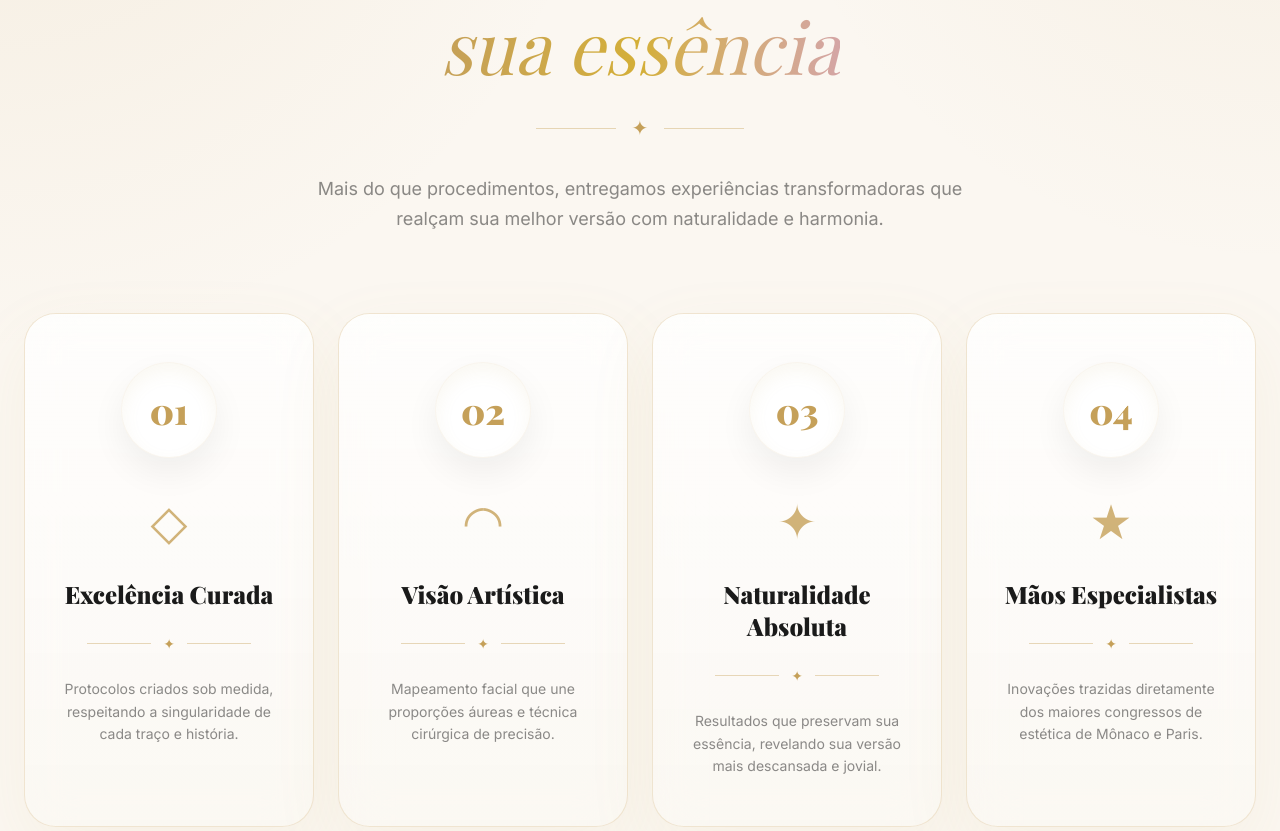
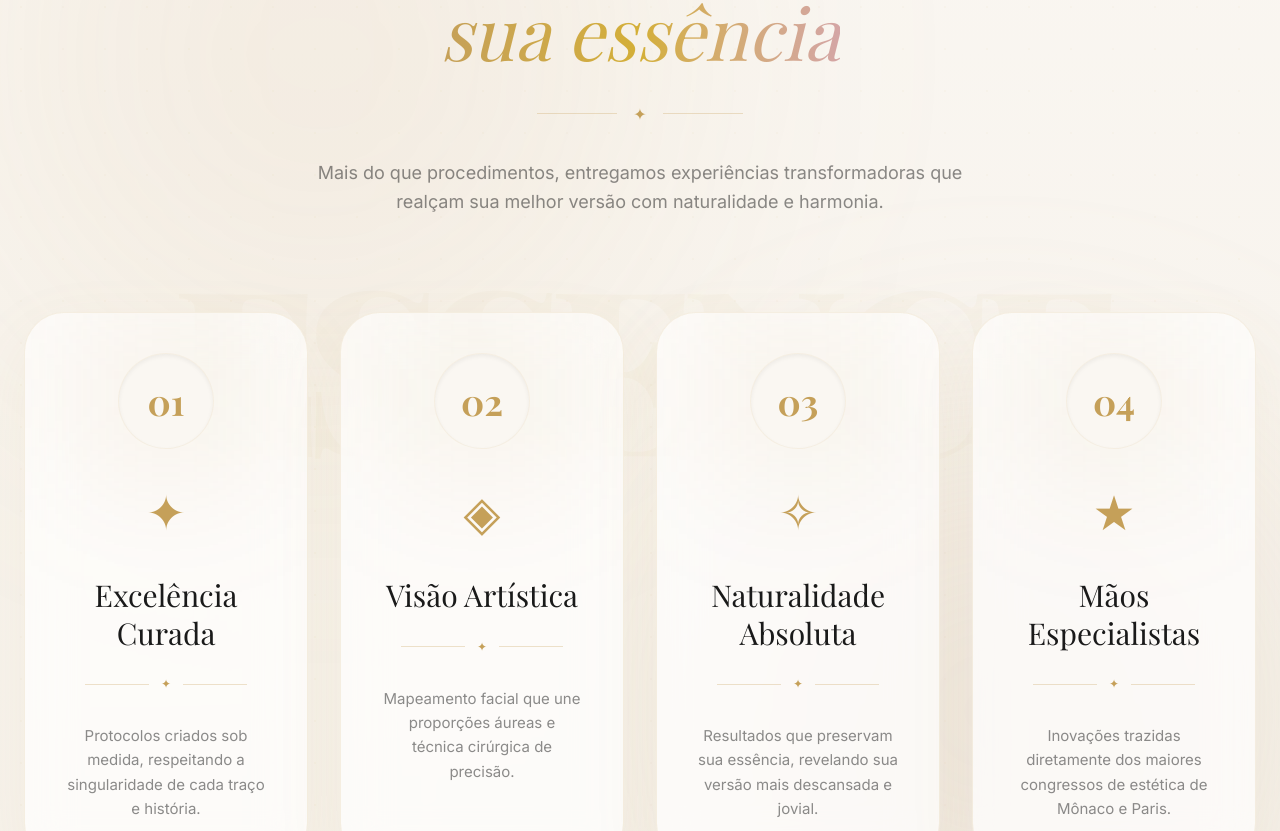
Before and after one commit to GuCoutinhoo/clinicavivence, a React (Vite) app: page / in a window 1280 px wide. Shown: the part 6980-7811 px from the top of the page. Built offline with nearby package versions, Linux system fonts and the light colour scheme; a web font is replaced by a local one.

Commit message:
Update App.tsx

```diff
--- a/src/App.tsx
+++ b/src/App.tsx
@@ -919,19 +919,19 @@ const BenefitsSection = () => {
     const benefits = [
         {
             number: '01',
-            icon: '◇',
+            icon: '✦',
             title: 'Excelência Curada',
             desc: 'Protocolos criados sob medida, respeitando a singularidade de cada traço e história.'
         },
         {
             number: '02',
-            icon: '◜◝',
+            icon: '◈',
             title: 'Visão Artística',
             desc: 'Mapeamento facial que une proporções áureas e técnica cirúrgica de precisão.'
         },
         {
             number: '03',
-            icon: '✦',
+            icon: '✧',
             title: 'Naturalidade Absoluta',
             desc: 'Resultados que preservam sua essência, revelando sua versão mais descansada e jovial.'
         },
@@ -944,69 +944,140 @@ const BenefitsSection = () => {
     ];
 
     return (
-        <section id="sobre" className="py-32 bg-[#fbf7f1] relative overflow-hidden">
-            <div className="absolute inset-0 bg-[radial-gradient(circle_at_top_left,rgba(197,160,89,0.12),transparent_35%),radial-gradient(circle_at_top_right,rgba(197,160,89,0.10),transparent_30%)]" />
+        <section
+            id="sobre"
+            className="relative py-32 overflow-hidden bg-gradient-to-b from-[#faf7f2] to-[#f6f1ea]"
+        >
+
+            {/* HUGE BACKGROUND WORD */}
+            <div className="absolute inset-0 flex items-center justify-center pointer-events-none overflow-hidden">
+                <span
+                    className="
+                        text-[22vw]
+                        md:text-[18vw]
+                        font-serif
+                        font-black
+                        tracking-[-0.08em]
+                        text-gold/[0.035]
+                        whitespace-nowrap
+                        select-none
+                        leading-none
+                    "
+                >
+                    ESSENCE
+                </span>
+            </div>
+
+            {/* Fundo decorativo */}
+            <div className="absolute inset-0 opacity-[0.04] pointer-events-none">
+                <div
+                    className="absolute inset-0"
+                    style={{
+                        backgroundImage:
+                            'radial-gradient(#c5a059 1px, transparent 1px)',
+                        backgroundSize: '42px 42px',
+                    }}
+                />
+            </div>
+
+            <div className="absolute top-0 left-0 w-[40rem] h-[40rem] bg-gold/10 blur-[140px] rounded-full" />
+            <div className="absolute bottom-0 right-0 w-[35rem] h-[35rem] bg-[#d8c3b5]/20 blur-[120px] rounded-full" />
 
             <div className="container mx-auto px-6 relative z-10">
-                <div className="text-center mb-20">
+
+                {/* HEADER */}
+                <div className="text-center max-w-4xl mx-auto mb-24">
+
                     <span className="text-[11px] uppercase tracking-[0.6em] font-black text-gold">
                         Nossa Filosofia
                     </span>
 
-                    <h2 className="text-5xl md:text-7xl font-serif mt-6 mb-6 text-luxury-black leading-tight">
-                        Beleza que respeita <br />
-                        <span className="italic text-gradient-gold">sua essência</span>
+                    <h2 className="mt-8 text-5xl md:text-7xl leading-[1.05] font-serif text-luxury-black">
+                        Beleza que respeita
+                        <br />
+                        <span className="italic text-gradient-gold">
+                            sua essência
+                        </span>
                     </h2>
 
-                    <div className="flex items-center justify-center gap-4 mb-8">
-                        <span className="w-20 h-px bg-gold/40" />
-                        <span className="text-gold text-xl">✦</span>
-                        <span className="w-20 h-px bg-gold/40" />
+                    <div className="flex items-center justify-center gap-4 mt-8 mb-8">
+                        <span className="w-20 h-px bg-gold/30" />
+                        <span className="text-gold">✦</span>
+                        <span className="w-20 h-px bg-gold/30" />
                     </div>
 
-                    <p className="max-w-2xl mx-auto text-luxury-black/50 text-lg leading-relaxed">
-                        Mais do que procedimentos, entregamos experiências transformadoras
-                        que realçam sua melhor versão com naturalidade e harmonia.
+                    <p className="text-lg text-luxury-black/50 leading-relaxed max-w-2xl mx-auto">
+                        Mais do que procedimentos, entregamos experiências
+                        transformadoras que realçam sua melhor versão com
+                        naturalidade e harmonia.
                     </p>
                 </div>
 
-                <div className="grid grid-cols-1 md:grid-cols-2 lg:grid-cols-4 gap-6">
+                {/* CARDS */}
+                <div className="grid grid-cols-1 md:grid-cols-2 xl:grid-cols-4 gap-8">
+
                     {benefits.map((b, i) => (
                         <motion.div
                             key={i}
                             initial={{ opacity: 0, y: 40 }}
                             whileInView={{ opacity: 1, y: 0 }}
                             viewport={{ once: true }}
-                            transition={{ delay: i * 0.12, duration: 0.7 }}
-                            className="group relative bg-white/55 backdrop-blur-xl border border-gold/25 rounded-[2rem] px-8 py-12 text-center shadow-[0_25px_70px_rgba(197,160,89,0.08)] hover:shadow-[0_35px_90px_rgba(197,160,89,0.16)] hover:-translate-y-3 transition-all duration-700 overflow-hidden"
+                            transition={{ delay: i * 0.12 }}
+                            whileHover={{ y: -10 }}
+                            className="
+                                relative
+                                rounded-[2.5rem]
+                                border border-gold/15
+                                bg-white/70
+                                backdrop-blur-xl
+                                p-10
+                                overflow-hidden
+                                shadow-[0_25px_70px_rgba(197,160,89,0.08)]
+                                hover:shadow-[0_35px_90px_rgba(197,160,89,0.16)]
+                                transition-all duration-700
+                                min-h-[420px]
+                                flex flex-col
+                                justify-between
+                            "
                         >
-                            <div className="absolute inset-0 bg-gradient-to-b from-white/70 via-transparent to-gold/5 opacity-80" />
+
+                            {/* Glow */}
+                            <div className="absolute top-0 left-1/2 -translate-x-1/2 w-40 h-40 bg-gold/10 blur-[70px]" />
 
                             <div className="relative z-10">
-                                <div className="mx-auto mb-10 w-24 h-24 rounded-full bg-white shadow-[inset_0_8px_18px_rgba(197,160,89,0.08),0_15px_35px_rgba(0,0,0,0.06)] flex items-center justify-center border border-gold/10">
-                                    <span className="font-serif text-4xl font-black text-gold">
+
+                                {/* Número */}
+                                <div className="w-24 h-24 rounded-full bg-[#faf7f2] border border-gold/10 flex items-center justify-center mx-auto mb-10 shadow-inner">
+                                    <span className="font-serif text-4xl text-gold font-bold">
                                         {b.number}
                                     </span>
                                 </div>
 
-                                <div className="text-5xl text-gold mb-8 opacity-80 group-hover:scale-110 transition-transform duration-500">
+                                {/* Ícone */}
+                                <div className="text-5xl text-gold text-center mb-10">
                                     {b.icon}
                                 </div>
 
-                                <h4 className="font-serif text-2xl font-black text-luxury-black mb-6">
+                                {/* Título */}
+                                <h3 className="text-3xl font-serif text-center text-luxury-black mb-6 leading-tight">
                                     {b.title}
-                                </h4>
-
-                                <div className="flex items-center justify-center gap-3 mb-6">
-                                    <span className="w-16 h-px bg-gold/40" />
-                                    <span className="text-gold text-sm">✦</span>
-                                    <span className="w-16 h-px bg-gold/40" />
-                                </div>
-
-                                <p className="text-sm text-luxury-black/50 leading-relaxed">
+                                </h3>
+
+                                {/* Linha */}
+                                <div className="flex items-center justify-center gap-3 mb-8">
+                                    <span className="w-16 h-px bg-gold/30" />
+                                    <span className="text-gold text-xs">✦</span>
+                                    <span className="w-16 h-px bg-gold/30" />
+                                </div>
+
+                                {/* Texto */}
+                                <p className="text-center text-luxury-black/50 leading-relaxed text-[15px]">
                                     {b.desc}
                                 </p>
                             </div>
+
+                            {/* Bottom Glow */}
+                            <div className="absolute bottom-0 left-0 w-full h-24 bg-gradient-to-t from-gold/5 to-transparent opacity-0 hover:opacity-100 transition-opacity duration-700" />
                         </motion.div>
                     ))}
                 </div>
```
